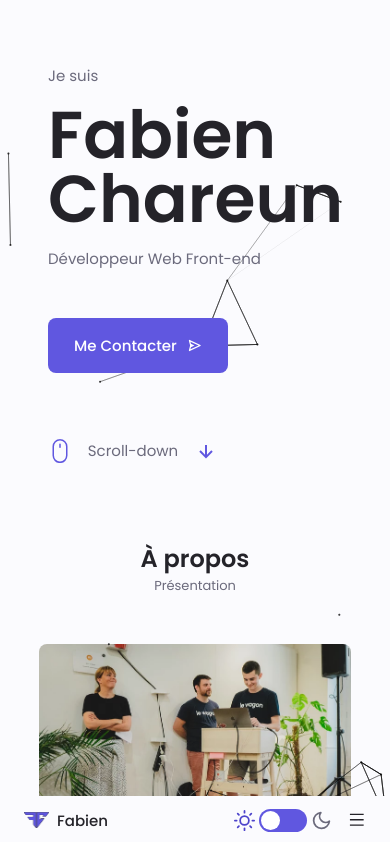
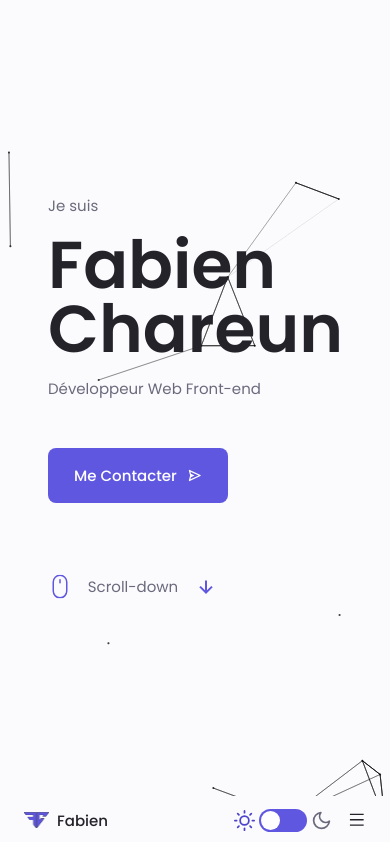
Before and after one commit to FabKaiz/portfolio-react, a React (Create React App) app: page / in a window 390 px wide. Shown: the top 842 px of the page. Built offline with nearby package versions, Linux system fonts and the light colour scheme; no server answers.

Commit message:
changed header mobile size

```diff
--- a/src/container/Header/Header.scss
+++ b/src/container/Header/Header.scss
@@ -88,7 +88,7 @@
   .home__container {
     padding: 4rem 0;
     margin: 0 3rem;
-    height: fit-content;
+    height: 91vh;
   }
 
   .home__content {
```
